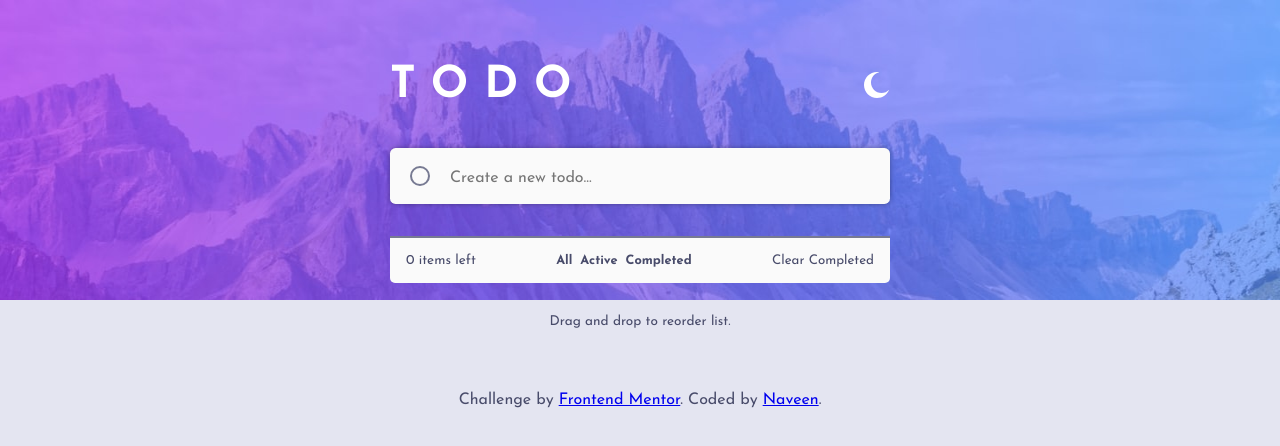
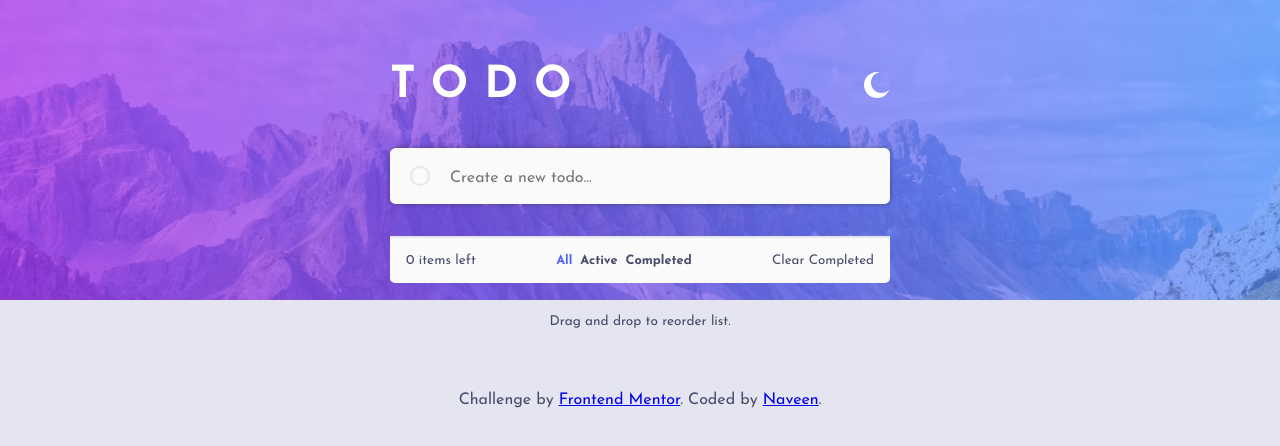
Before and after one commit to naveen-27/todo-app, a React (Create React App) app: page / in a window 1280 px wide. Shown: the top 446 px of the page. Built offline with nearby package versions, Linux system fonts and the light colour scheme; the HTML template or start-up script is replaced by a standard one.

Commit message:
Added new variables

```diff
--- a/src/stylesheets/index.css
+++ b/src/stylesheets/index.css
@@ -1,8 +1,13 @@
 @import url("https://fonts.googleapis.com/css2?family=Josefin+Sans:wght@400;700&display=swap");
 
 :root {
-  --check-gradient: linear-gradient hsl(192, 100%, 67%) to hsl(280, 87%, 65%);
-  --border-color: hsl(234, 11%, 52%);
+  --check-gradient: linear-gradient(
+    to bottom,
+    hsl(192, 100%, 67%),
+    hsl(280, 87%, 65%)
+  );
+  --hover: hsl(236, 33%, 92%);
+  --active: hsl(234, 94%, 65%);
 }
 
 * {
@@ -19,10 +24,14 @@ div[data-theme="light"] {
   --app-background: hsl(236, 33%, 92%);
   --todo-background: hsl(0, 0%, 98%);
   --typography: hsl(235, 19%, 35%);
+  --border-color: hsl(236, 33%, 92%);
+  --muted-typography: hsl(234, 39%, 85%);
 }
 
 div[data-theme="dark"] {
   --app-background: hsl(235, 21%, 11%);
   --todo-background: hsl(235, 24%, 19%);
   --typography: hsl(234, 39%, 85%);
+  --border-color: hsl(235, 19%, 35%);
+  --muted-typography: hsl(235, 19%, 35%);
 }
```
